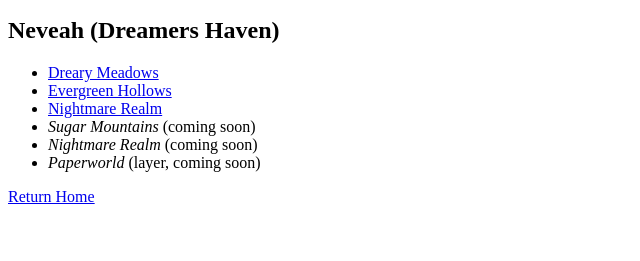
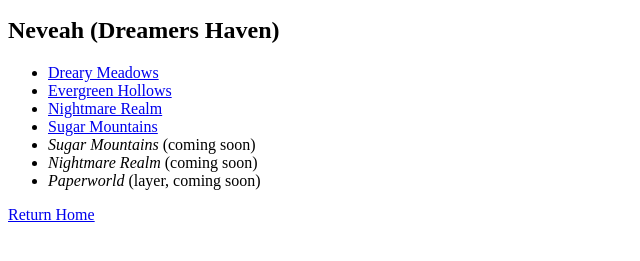
Before and after one commit to NoxDev-Creators/StarryNox, a plain HTML site: page locations/location-index.html in a window 1280 px wide. Shown: the part 101-362 px from the top of the page, without its empty margins (0-640 px from the left). Drawn offline with Linux system fonts and the light colour scheme.

Commit message:
Update location-index.html

```diff
--- a/locations/location-index.html
+++ b/locations/location-index.html
@@ -13,6 +13,7 @@
   <li><a href="dreary-meadows.html">Dreary Meadows</a></li>
   <li><a href="evergreen-hollows.html">Evergreen Hollows</a></li>
     <li><a href="nightmare-realm.html">Nightmare Realm</a></li>
+    <li><a href="sugar-mountains.html">Sugar Mountains</a></li>
   <li><em>Sugar Mountains</em> (coming soon)</li>
   <li><em>Nightmare Realm</em> (coming soon)</li>
   <li><em>Paperworld</em> (layer, coming soon)</li>
```
